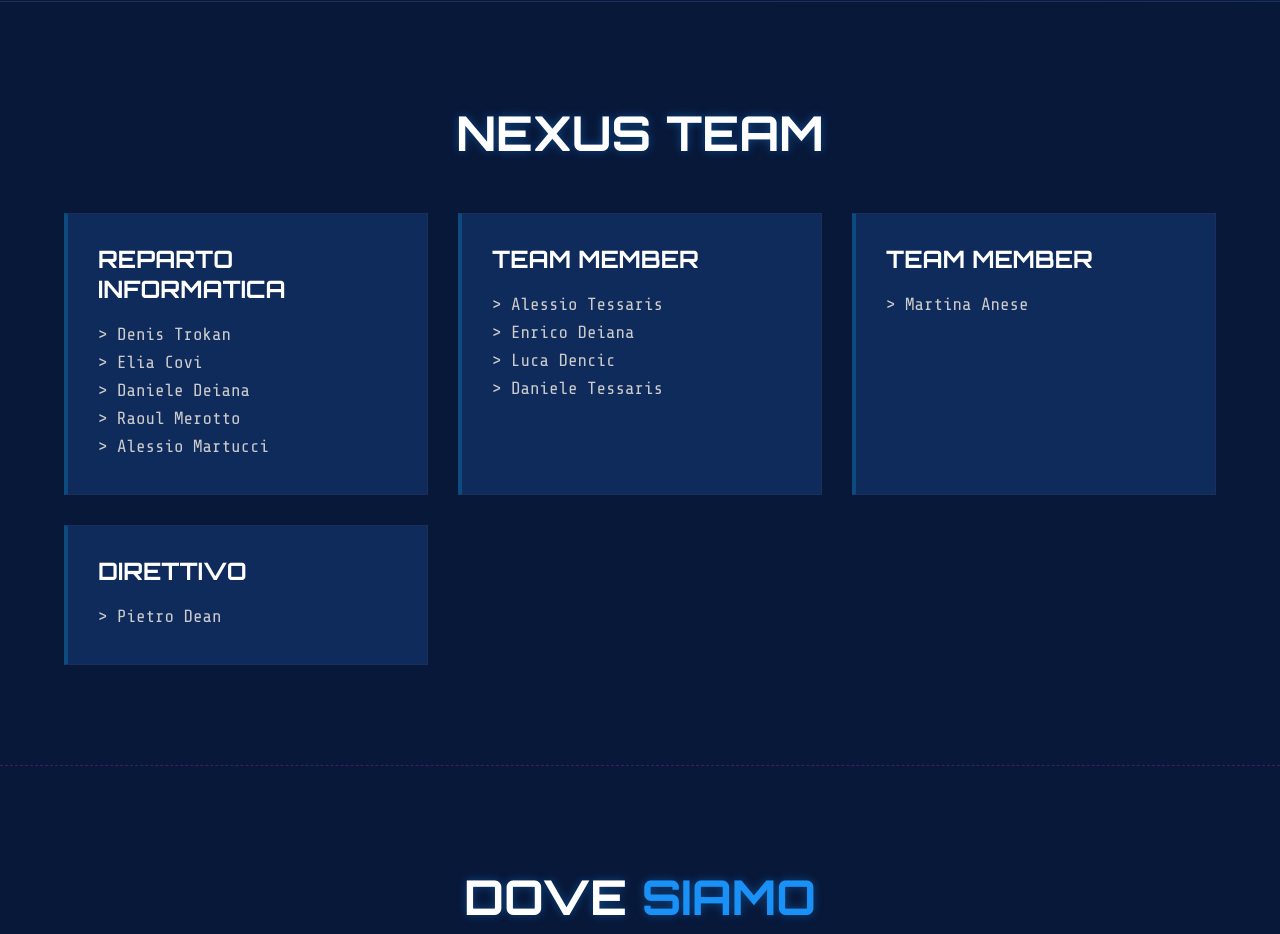
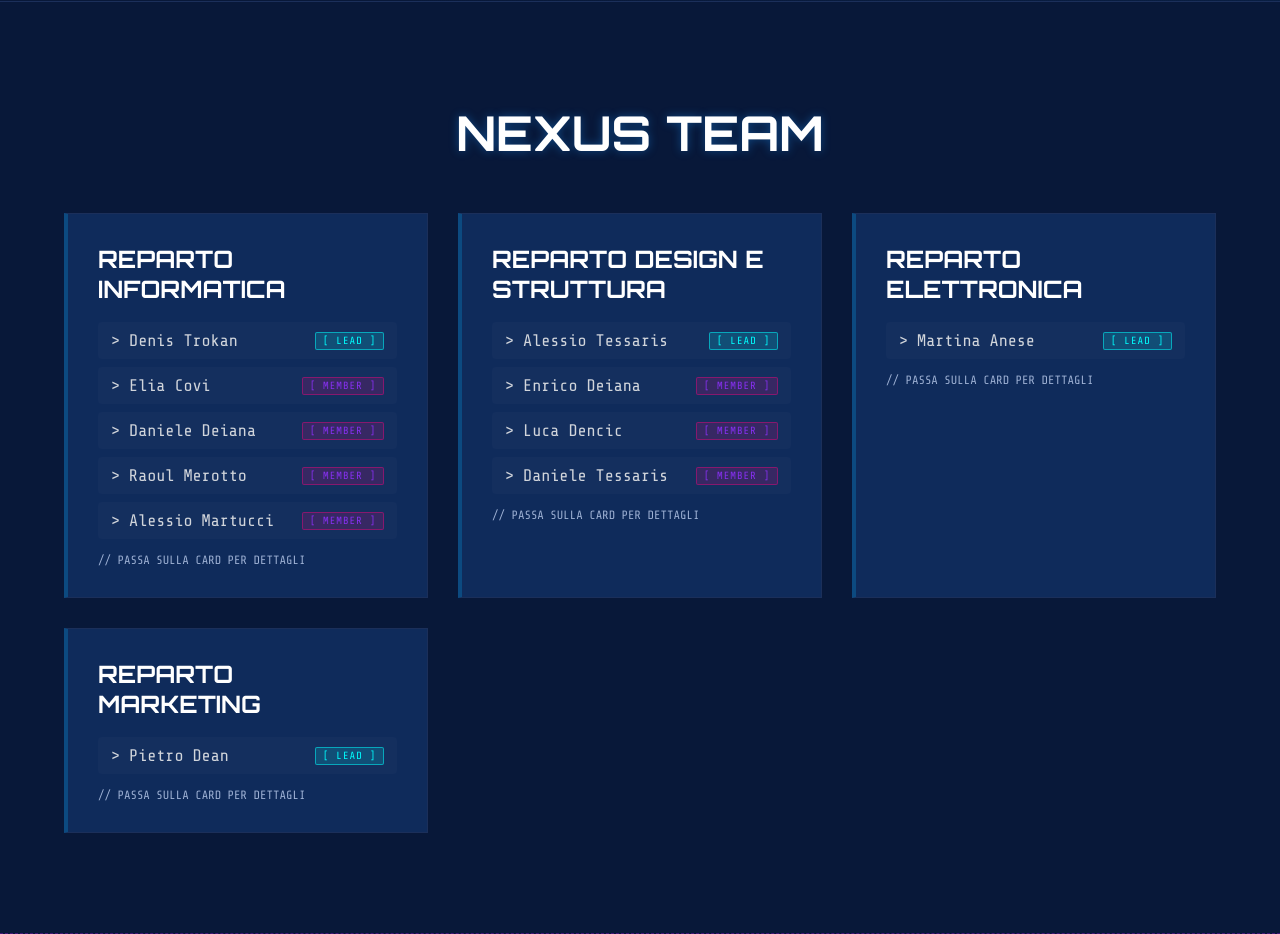
Before and after one commit to NexusUniTs/Website, a Flask app: page / in a window 1280 px wide. Shown: the part 2572-3506 px from the top of the page. Run offline with Flask 3, Linux system fonts and the light colour scheme; some libraries are stand-ins or nearby versions.

Commit message:
feat: restructure team organization with departments, display ordering, and enhanced UI cards

```diff
--- a/app.py
+++ b/app.py
@@ -14,6 +14,8 @@ class TeamMember(db.Model):
     name = db.Column(db.String(100), nullable=False)
     persona = db.Column(db.String(100), nullable=True)
     role = db.Column(db.String(200), nullable=True)
+    department = db.Column(db.String(100), nullable=True)
+    order_num = db.Column(db.Integer, default=0)
     manager_id = db.Column(db.Integer, db.ForeignKey('team_member.id'), nullable=True)
     subordinates = db.relationship('TeamMember', backref=db.backref('manager', remote_side=[id]))
 
@@ -32,27 +34,49 @@ class Project(db.Model):
 with app.app_context():
     db.create_all()
     if not TeamMember.query.first():
-        pietro = TeamMember(name="Pietro Dean", persona="Pietro Dean", role="Presidente")
-        martina = TeamMember(name="Martina Anese", persona="Martina Anese", role="Direttrice tecnica, Capa reparto elettronica")
-        alessio = TeamMember(name="Alessio Tessaris", persona="Tessaris Alessio", role="Capo reparto Meccanica")
-        db.session.add_all([pietro, martina, alessio])
+        # 1. Reparto Informatica
+        denis = TeamMember(
+            name="Denis Trokan",
+            role="Capo Reparto Informatica",
+            department="REPARTO INFORMATICA",
+            order_num=1
+        )
+        # 2. Reparto Design e Struttura
+        alessio = TeamMember(
+            name="Alessio Tessaris",
+            role="Capo Reparto & Direttore Tecnico",
+            department="REPARTO DESIGN E STRUTTURA",
+            order_num=2
+        )
+        # 3. Reparto Elettronica
+        martina = TeamMember(
+            name="Martina Anese",
+            role="Capa Reparto & Direttrice Tecnica",
+            department="REPARTO ELETTRONICA",
+            order_num=3
+        )
+        # 4. Reparto Marketing
+        pietro = TeamMember(
+            name="Pietro Dean",
+            role="Presidente & Capo Reparto Marketing",
+            department="REPARTO MARKETING",
+            order_num=4
+        )
+        db.session.add_all([denis, alessio, martina, pietro])
         db.session.commit()
 
-        andrea = TeamMember(name="Andrea Da Dalt", persona="Andrea", role="", manager_id=pietro.id)
-        db.session.add(andrea)
+        # Membri Reparto Informatica
+        elia = TeamMember(name="Elia Covi", role="Membro Reparto", manager_id=denis.id)
+        daniele_d = TeamMember(name="Daniele Deiana", role="Membro Reparto", manager_id=denis.id)
+        raoul = TeamMember(name="Raoul Merotto", role="Membro Reparto", manager_id=denis.id)
+        martucci = TeamMember(name="Alessio Martucci", role="Membro Reparto", manager_id=denis.id)
 
-        luka = TeamMember(name="Luka Dencic", persona="luka.dencic", role="", manager_id=alessio.id)
-        daniele_t = TeamMember(name="Daniele Tessaris", persona="Daniele", role="", manager_id=alessio.id)
+        # Membri Reparto Design e Struttura
+        enrico = TeamMember(name="Enrico Deiana", role="Membro Reparto", manager_id=alessio.id)
+        luca = TeamMember(name="Luca Dencic", role="Membro Reparto", manager_id=alessio.id)
+        daniele_t = TeamMember(name="Daniele Tessaris", role="Membro Reparto", manager_id=alessio.id)
 
-        denis = TeamMember(name="Denis Trokan", persona="TROKAN DENIS", role="Capo reparto Informatica")
-        db.session.add(denis)
-        db.session.commit()
-
-        riccardo = TeamMember(name="Riccardo Samaritan", persona="Riccardo Samaritan", role="", manager_id=denis.id)
-        tushy = TeamMember(name="Alessio Tushy", persona="tushy", role="", manager_id=denis.id)
-        deiana = TeamMember(name="Daniele Deiana", persona="DEIANA DANIELE", role="", manager_id=denis.id)
-
-        db.session.add_all([luka, daniele_t, riccardo, tushy, deiana])
+        db.session.add_all([elia, daniele_d, raoul, martucci, enrico, luca, daniele_t])
         db.session.commit()
 
     if not Project.query.first():
@@ -94,7 +118,7 @@ with app.app_context():
 
 @app.route('/')
 def index():
-    leaders = TeamMember.query.filter_by(manager_id=None).all()
+    leaders = TeamMember.query.filter_by(manager_id=None).order_by(TeamMember.order_num).all()
     projects = Project.query.order_by(Project.order_num).all()
     return render_template('index.html', leaders=leaders, projects=projects)
 
--- a/templates/index.html
+++ b/templates/index.html
@@ -63,42 +63,103 @@
 
     <!-- Nuova Sezione Chi Siamo (Il Team) -->
     <style>
-        .tooltip-container {
-            margin-bottom: 8px;
-            cursor: crosshair;
-            display: block;
-            width: max-content;
-            padding-right: 10px;
+        .team-card {
+            cursor: pointer;
+            transition: transform 0.3s cubic-bezier(0.16, 1, 0.3, 1), border-color 0.3s ease, box-shadow 0.3s ease;
+            position: relative;
         }
-        .tooltip-text {
-            display: none;
-            color: #0ff;
-            font-size: 0.75em;
-            margin-left: 20px;
-            margin-top: 5px;
-            text-transform: uppercase;
-            border-left: 1px solid #0ff;
-            padding-left: 8px;
-            animation: fadeIn 0.2s ease-in-out;
+        .team-card:hover {
+            border-color: var(--cyan);
+            box-shadow: 0 0 25px rgba(0, 255, 255, 0.25);
+            transform: translateY(-4px);
         }
-        .tooltip-container:hover .tooltip-text {
-            display: block;
+        .team-members-list {
+            margin-top: 18px;
+            display: flex;
+            flex-direction: column;
+            gap: 8px;
         }
-        @keyframes fadeIn {
-            from { opacity: 0; transform: translateX(-5px); }
-            to { opacity: 1; transform: translateX(0); }
+        .member-item {
+            width: 100%;
+            padding: 8px 12px;
+            background: rgba(255, 255, 255, 0.02);
+            border: 1px solid transparent;
+            border-radius: 4px;
+            transition: all 0.25s ease;
+            box-sizing: border-box;
+            cursor: pointer;
+        }
+        .member-item:hover {
+            background: rgba(0, 255, 255, 0.08);
+            border-color: rgba(0, 255, 255, 0.3);
+            transform: translateX(4px);
+        }
+        .member-header {
+            display: flex;
+            align-items: center;
+            justify-content: space-between;
+            gap: 8px;
         }
         .member-name {
-            color: #ccc;
+            color: #d1d5db;
             transition: all 0.3s;
             font-family: 'Share Tech Mono', monospace;
-            font-size: 1.1em;
+            font-size: 1.05em;
             display: inline-block;
         }
-        .tooltip-container:hover .member-name {
-            color: #fff;
-            text-shadow: 0 0 8px rgba(0, 255, 255, 0.8);
-            transform: translateX(5px);
+        .team-card:hover .member-name,
+        .member-item:hover .member-name {
+            color: #ffffff;
+            text-shadow: 0 0 8px rgba(0, 255, 255, 0.7);
+        }
+        .member-tag {
+            font-size: 0.65rem;
+            padding: 2px 7px;
+            border-radius: 2px;
+            letter-spacing: 1px;
+            text-transform: uppercase;
+            font-family: 'Share Tech Mono', monospace;
+            background: rgba(255, 0, 127, 0.15);
+            color: var(--magenta, #ff007f);
+            border: 1px solid rgba(255, 0, 127, 0.4);
+            white-space: nowrap;
+        }
+        .member-tag.lead {
+            background: rgba(0, 255, 255, 0.15);
+            color: #0ff;
+            border: 1px solid rgba(0, 255, 255, 0.5);
+        }
+        .member-role {
+            max-height: 0;
+            opacity: 0;
+            overflow: hidden;
+            color: #0ff;
+            font-size: 0.78em;
+            font-family: 'Share Tech Mono', monospace;
+            text-transform: uppercase;
+            border-left: 2px solid #0ff;
+            padding-left: 8px;
+            margin-top: 0;
+            transition: max-height 0.35s ease, opacity 0.3s ease, margin-top 0.3s ease;
+        }
+        /* QUANDO SI FA HOVER SU QUALSIASI PUNTO DELLA CARD, TUTTI I RUOLI SI APRONO! */
+        .team-card:hover .member-role {
+            max-height: 50px;
+            opacity: 1;
+            margin-top: 6px;
+        }
+        .card-hint {
+            margin-top: 14px;
+            font-size: 0.75rem;
+            color: var(--text-subtle, #6b7280);
+            font-family: 'Share Tech Mono', monospace;
+            display: flex;
+            align-items: center;
+            gap: 6px;
+            transition: color 0.3s ease;
+        }
+        .team-card:hover .card-hint {
+            color: var(--cyan, #0ff);
         }
     </style>
     <section class="team-section" id="team">
@@ -106,41 +167,39 @@
         <div class="projects-grid"> <!-- Usiamo la grid dei progetti per coerenza visiva -->
             {% for leader in leaders %}
 
-            {% set dept_name = "TEAM MEMBER" %}
-            {% if leader.role %}
-                {% if "Informatica" in leader.role %}
-                    {% set dept_name = "REPARTO INFORMATICA" %}
-                {% elif "Meccanica" in leader.role %}
-                    {% set dept_name = "REPARTO MECCANICA" %}
-                {% elif "elettronica" in leader.role %}
-                    {% set dept_name = "REPARTO ELETTRONICA" %}
-                {% elif "Presidente" in leader.role %}
-                    {% set dept_name = "DIRETTIVO" %}
-                {% endif %}
-            {% endif %}
+            {% set dept_name = leader.department if leader.department else "TEAM MEMBER" %}
 
-            <div class="project-card" style="cursor: default;">
+            <div class="project-card team-card">
                 <div class="card-glow"></div>
                 <div class="card-content">
                     <h3 class="card-title">{{ dept_name }}</h3>
-                    <div style="margin-top: 20px;">
+                    <div class="team-members-list">
 
                         <!-- Leader -->
-                        <div class="tooltip-container">
-                            <span class="member-name">> {{ leader.name }}</span>
-                            <div class="tooltip-text">{{ leader.role if leader.role else 'Membro Team' }}</div>
+                        <div class="member-item">
+                            <div class="member-header">
+                                <span class="member-name">> {{ leader.name }}</span>
+                                <span class="member-tag lead">[ LEAD ]</span>
+                            </div>
+                            <div class="member-role">{{ leader.role if leader.role else 'Capo Reparto' }}</div>
                         </div>
 
                         <!-- Sottoposti -->
                         {% if leader.subordinates %}
                             {% for sub in leader.subordinates %}
-                            <div class="tooltip-container">
-                                <span class="member-name">> {{ sub.name }}</span>
-                                <div class="tooltip-text">{{ sub.role if sub.role else 'Membro Reparto' }}</div>
+                            <div class="member-item">
+                                <div class="member-header">
+                                    <span class="member-name">> {{ sub.name }}</span>
+                                    <span class="member-tag">[ MEMBER ]</span>
+                                </div>
+                                <div class="member-role">{{ sub.role if sub.role else 'Membro Reparto' }}</div>
                             </div>
                             {% endfor %}
                         {% endif %}
 
+                    </div>
+                    <div class="card-hint">
+                        <span>// PASSA SULLA CARD PER DETTAGLI</span>
                     </div>
                 </div>
             </div>
@@ -156,15 +215,20 @@
         <div class="location-container">
             <div class="location-info">
                 <h3>// ASPERASTRA - INNOVATION LAB</h3>
-                <p>Base operativa per l'innovazione ospitata da <a href="https://asperastra.org" target="_blank" style="color: #0ff; text-decoration: underline; text-underline-offset: 3px;">Asperastra</a>.</p>
+                <p>Base operativa per l'innovazione ospitata da <a href="https://asperastra.org" target="_blank" style="color: #0ff; text-decoration: underline; text-underline-offset: 3px;">Asperastra</a> (Urban Center Trieste).</p>
                 <div class="coords">
                     <p>LAT: 45.6549° N</p>
                     <p>LON: 13.7704° E</p>
                 </div>
+                <div style="margin-top: 25px;">
+                    <a href="https://www.google.com/maps/place/ASPERASTRA+-+Innovation+LAB+-+Urban+Center+Trieste/@45.654973,13.7678215,791m/data=!3m2!1e3!4b1!4m6!3m5!1s0x477b6bc6f13f838d:0x54612c837211ed1c!8m2!3d45.6549693!4d13.7704018!16s%2Fg%2F11lm9wpbs6" target="_blank" rel="noopener noreferrer" style="display: inline-block; padding: 10px 18px; border: 1px solid #0ff; color: #0ff; text-decoration: none; font-family: 'Share Tech Mono', monospace; font-size: 0.9rem; transition: all 0.3s; background: rgba(0, 255, 255, 0.05); text-transform: uppercase; border-radius: 2px;">
+                        📍 APRI IN GOOGLE MAPS ↗
+                    </a>
+                </div>
             </div>
             <div class="map-wrapper">
-                <!-- Iframe OSM/Gmaps di Trieste con filtri CSS aggressivi -->
-                <iframe src="https://maps.google.com/maps?q=45.6549693,13.7704018&z=16&output=embed" frameborder="0" scrolling="no" class="dark-map" style="width: 100%; height: 100%; min-height: 300px;"></iframe>
+                <!-- OpenStreetMap garantisce affidabilità al 100% in produzione (nessun blocco cookie consent / GDPR di Google) -->
+                <iframe src="https://www.openstreetmap.org/export/embed.html?bbox=13.7620%2C45.6500%2C13.7780%2C45.6600&amp;layer=mapnik&amp;marker=45.6549693%2C13.7704018" frameborder="0" scrolling="no" class="dark-map" style="width: 100%; height: 100%; min-height: 350px; border: 0;" loading="lazy"></iframe>
             </div>
         </div>
     </section>
```
Also changed, not shown: nexus.db.
